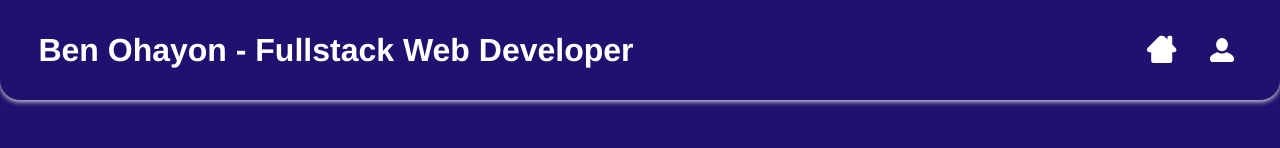
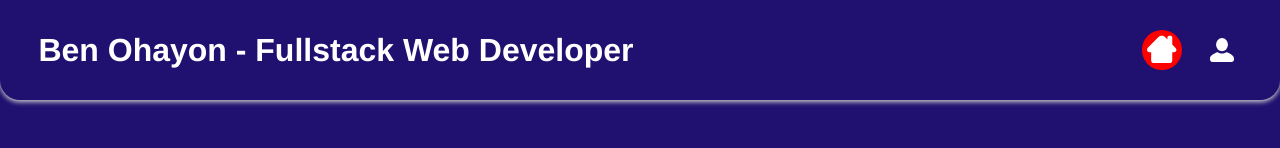
Before and after one commit to BenOhayon/my_portfolio_app, a React (Vite) app: page / in a window 1280 px wide. Shown: the top 148 px of the page. Built offline with nearby package versions, Linux system fonts and the light colour scheme.

Commit message:
fixed bug with route

```diff
--- a/src/components/NavBar/NavBar.jsx
+++ b/src/components/NavBar/NavBar.jsx
@@ -12,7 +12,7 @@ export default function NavBar() {
         <h1 className='nav-title'>Ben Ohayon - Fullstack Web Developer</h1>
       </div>
       <div className="nav-buttons">
-        <NavLink className='nav-home-button nav-button' to='/home'>
+        <NavLink className='nav-home-button nav-button' to='/'>
           <img src={HouseNavImage} alt='house-nav-button' />
         </NavLink>
         <NavLink className='nav-user-button nav-button' to='/about'>
```
